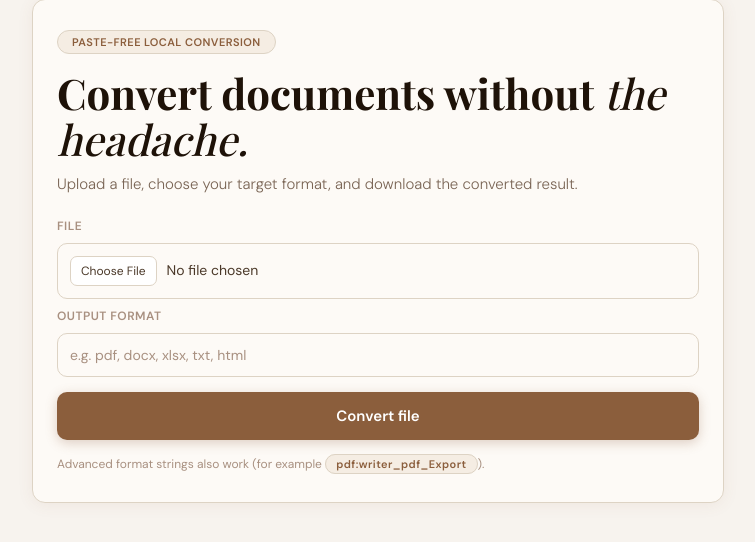
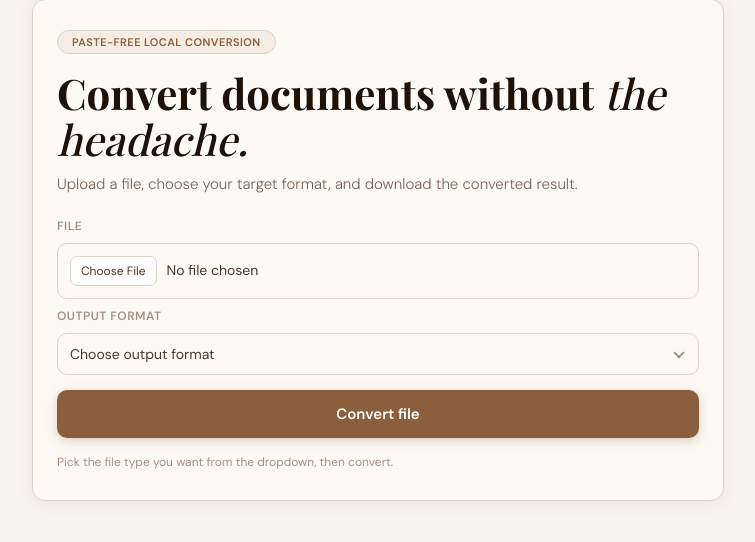
Before and after one commit to idkgng676767/SoffConvert, a Flask app: page / in a window 1280 px wide. Shown: the part 102-644 px from the top of the page, without its empty margins (262-1017 px from the left). Run offline with Flask 3, Linux system fonts and the light colour scheme; some web fonts are replaced.

Commit message:
Addition: Made a Custom Dropdown for Output Selector

```diff
--- a/app.py
+++ b/app.py
@@ -1,6 +1,5 @@
 from __future__ import annotations
 
-import re
 import shutil
 import subprocess
 import tempfile
@@ -28,7 +27,7 @@ COMMON_FORMATS = [
     "jpg",
 ]
 
-FORMAT_PATTERN = re.compile(r"^[a-z0-9._:+-]+$")
+ALLOWED_FORMATS = set(COMMON_FORMATS)
 
 
 def normalize_target_format(raw_value: str) -> str:
@@ -36,11 +35,9 @@ def normalize_target_format(raw_value: str) -> str:
     if normalized.startswith("."):
         normalized = normalized[1:]
     if not normalized:
-        raise ValueError("Please provide an output format.")
-    if not FORMAT_PATTERN.match(normalized):
-        raise ValueError(
-            "Invalid output format. Use values like pdf, docx, xlsx, txt, html, or pdf:writer_pdf_Export."
-        )
+        raise ValueError("Please choose an output format.")
+    if normalized not in ALLOWED_FORMATS:
+        raise ValueError("Please choose one of the formats from the dropdown.")
     return normalized
 
 
@@ -70,29 +67,34 @@ def convert_with_soffice(input_file: Path, output_dir: Path, target_format: str)
     return converted_files[0]
 
 
+def render_index(error: str | None = None, selected_format: str = ""):
+    normalized_selected = selected_format.strip().lower().lstrip(".")
+    if normalized_selected not in ALLOWED_FORMATS:
+        normalized_selected = ""
+    return render_template(
+        "index.html",
+        common_formats=COMMON_FORMATS,
+        error=error,
+        selected_format=normalized_selected,
+    )
+
+
 @app.get("/")
 def index():
-    return render_template("index.html", common_formats=COMMON_FORMATS, error=None)
+    return render_index()
 
 
 @app.post("/convert")
 def convert():
     upload = request.files.get("file")
+    selected_format = request.form.get("target_format", "")
     if upload is None or upload.filename.strip() == "":
-        return render_template(
-            "index.html",
-            common_formats=COMMON_FORMATS,
-            error="Please choose a file to convert.",
-        ), 400
+        return render_index(error="Please choose a file to convert.", selected_format=selected_format), 400
 
     try:
-        target_format = normalize_target_format(request.form.get("target_format", ""))
+        target_format = normalize_target_format(selected_format)
     except ValueError as error:
-        return render_template(
-            "index.html",
-            common_formats=COMMON_FORMATS,
-            error=str(error),
-        ), 400
+        return render_index(error=str(error), selected_format=selected_format), 400
 
     filename = secure_filename(upload.filename)
     if not filename:
@@ -108,11 +110,7 @@ def convert():
         converted_path = convert_with_soffice(input_path, output_dir, target_format)
     except RuntimeError as error:
         shutil.rmtree(working_dir, ignore_errors=True)
-        return render_template(
-            "index.html",
-            common_formats=COMMON_FORMATS,
-            error=str(error),
-        ), 500
+        return render_index(error=str(error), selected_format=target_format), 500
 
     download_name = f"{Path(filename).stem}{converted_path.suffix or ''}"
     response = send_file(
--- a/static/styles.css
+++ b/static/styles.css
@@ -149,7 +149,7 @@ label {
 }
 
 input[type="file"],
-input[type="text"] {
+select {
   width: 100%;
   border: 1.5px solid var(--border);
   border-radius: 10px;
@@ -159,6 +159,13 @@ input[type="text"] {
   font-family: "DM Sans", sans-serif;
   font-size: 14px;
   transition: border-color 0.15s, box-shadow 0.15s, opacity 0.12s;
+}
+
+select {
+  appearance: none;
+  -webkit-appearance: none;
+  padding-right: 42px;
+  cursor: pointer;
 }
 
 input::placeholder {
@@ -177,10 +184,28 @@ input[type="file"]::file-selector-button {
   cursor: pointer;
 }
 
-input:focus {
+input:focus,
+select:focus {
   outline: none;
   border-color: var(--toffee);
   box-shadow: 0 0 0 3px rgba(139, 94, 60, 0.12);
+}
+
+.select-wrap {
+  position: relative;
+}
+
+.select-wrap::after {
+  content: "";
+  position: absolute;
+  top: 50%;
+  right: 16px;
+  width: 8px;
+  height: 8px;
+  border-right: 2px solid var(--ink-faint);
+  border-bottom: 2px solid var(--ink-faint);
+  transform: translateY(-65%) rotate(45deg);
+  pointer-events: none;
 }
 
 button {
--- a/templates/index.html
+++ b/templates/index.html
@@ -33,26 +33,20 @@
           <input id="file" name="file" type="file" required />
 
           <label for="target_format">Output format</label>
-          <input
-            id="target_format"
-            name="target_format"
-            type="text"
-            list="format-suggestions"
-            placeholder="e.g. pdf, docx, xlsx, txt, html"
-            required
-          />
-          <datalist id="format-suggestions">
-            {% for fmt in common_formats %}
-            <option value="{{ fmt }}"></option>
-            {% endfor %}
-          </datalist>
+          <div class="select-wrap">
+            <select id="target_format" name="target_format" required>
+              <option value="" disabled {% if not selected_format %}selected{% endif %}>Choose output format</option>
+              {% for fmt in common_formats %}
+              <option value="{{ fmt }}" {% if selected_format == fmt %}selected{% endif %}>{{ fmt|upper }}</option>
+              {% endfor %}
+            </select>
+          </div>
 
           <button type="submit">Convert file</button>
         </form>
 
         <p class="hint">
-          Advanced format strings also work (for example
-          <code>pdf:writer_pdf_Export</code>).
+          Pick the file type you want from the dropdown, then convert.
         </p>
       </section>
     </main>
```
Also changed, not shown: README.md.
